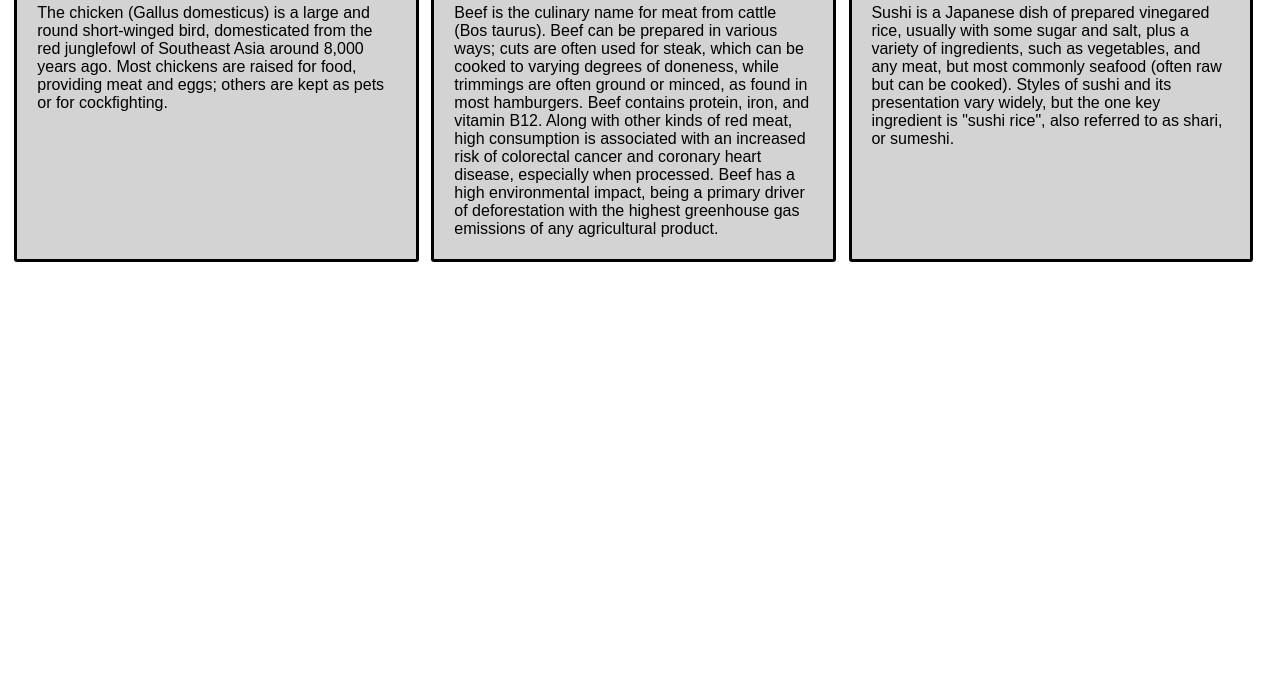
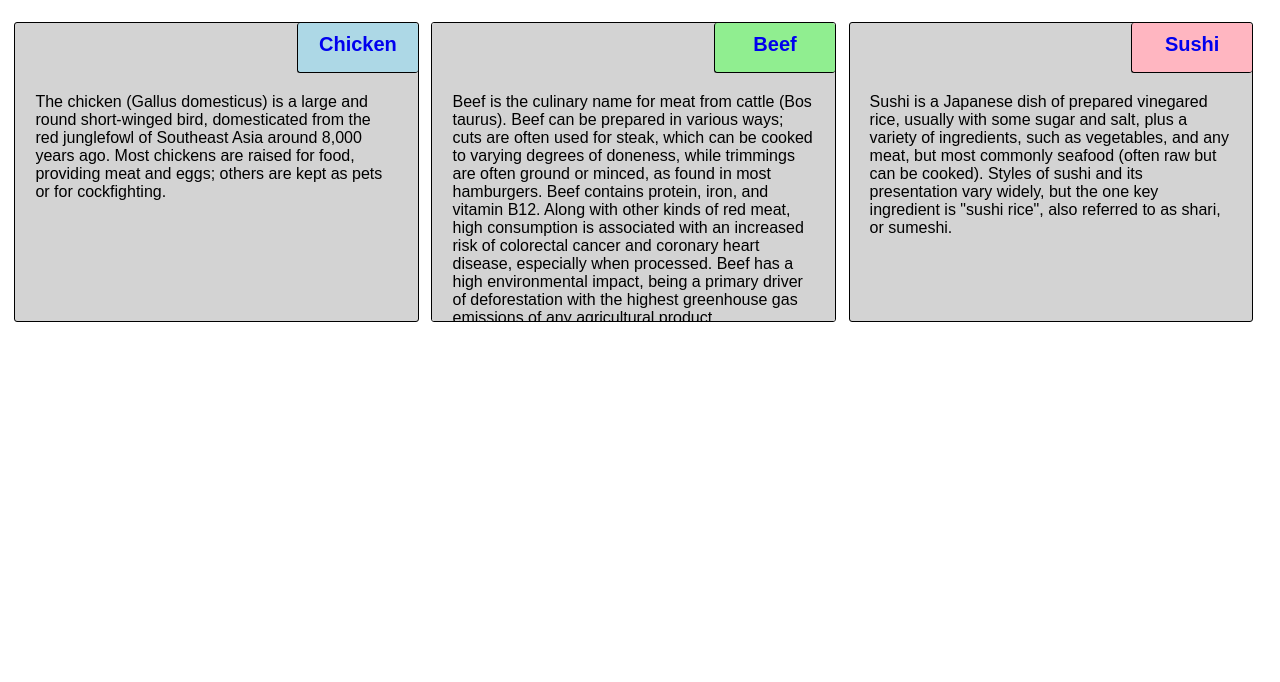
Before and after one commit to IanMayther/Coursera-Module-2, a plain HTML site: page module2-solution/index.html in a window 1280 px wide. Shown: the part 118-800 px from the top of the page. Drawn offline with Linux system fonts and the light colour scheme.

Commit message:
Completed assignment

```diff
--- a/module2-solution/CSS/module2.css
+++ b/module2-solution/CSS/module2.css
@@ -13,11 +13,26 @@ div {
     float: left;
 }
 
+h1 {
+    text-align: center;
+    font-size: 3.5em;
+}
+
+p {
+    padding-left: 5%;
+    padding-right: 5%;
+    clear: right;
+}
+
+a:hover, a:visited, a:link, a:active
+{
+    text-decoration: none;
+}
+
 .menu {
     height: 300px;
-    border: black 3px solid;
+    border: black 1px solid;
     border-radius: 3px;
-    padding-top: 5px;
     padding-bottom: 5px;
     background-color: lightgrey;
     margin-bottom: 10px;
@@ -26,21 +41,45 @@ div {
 
 .type {
     width: 30%;
+    height: 17%;
     float: right;
     margin-top: 0px;
     background-color: aqua;
-    padding: 0%;
+    padding-top: 10px;
+    padding-left: 0%;
+    padding-right: 0%;
     text-align: center;
+    border-left: 1px black solid;
+    border-bottom: 1px black solid;
+    border-radius: 3px;
+    font-size: 125%;
 }
 
-h1 {
-    text-align: center;
+#chicken {
+    background-color: lightblue;
 }
 
-p {
-    padding-left: 5%;
-    padding-right: 5%;
-    clear: right;
+#chicken:hover{
+    background-color: whitesmoke;
+    color: darkblue;
+}
+
+#beef {
+    background-color: lightgreen;
+}
+
+#beef:hover {
+    background-color: whitesmoke;
+    color: darkgreen;
+}
+
+#sushi {
+    background-color: lightpink;
+}
+
+#sushi:hover {
+    background-color: whitesmoke;
+    color: darkred;
 }
 
 /*Large Broswer setting*/
@@ -59,6 +98,14 @@ p {
         margin-left: .5%;
         margin-right: .5%;
     }
+
+    #item3 {
+        width: 99%;
+    }
+
+    #sushi {
+        width: 15%;
+    }
 }
 
 /*Mobile Browser settings*/
--- a/module2-solution/index.html
+++ b/module2-solution/index.html
@@ -10,15 +10,15 @@
         <h1>Our Menu</h1>
         <div>
             <div id="item1" class="menu browser">
-                <p id="chicken" class="type">Chicken</p>
+                <p id="chicken" class="type"><strong><a href="https://en.wikipedia.org/wiki/Chicken" target="_blank">Chicken</a></strong></p>
                 <p>The chicken (Gallus domesticus) is a large and round short-winged bird, domesticated from the red junglefowl of Southeast Asia around 8,000 years ago. Most chickens are raised for food, providing meat and eggs; others are kept as pets or for cockfighting.</p>
             </div>
             <div id="item2" class="menu browser">
-                <p id="beef" class="type">Beef</p>
+                <p id="beef" class="type"><strong><a href="https://en.wikipedia.org/wiki/Beef" target="_blank">Beef</a></strong></p>
                 <p>Beef is the culinary name for meat from cattle (Bos taurus). Beef can be prepared in various ways; cuts are often used for steak, which can be cooked to varying degrees of doneness, while trimmings are often ground or minced, as found in most hamburgers. Beef contains protein, iron, and vitamin B12. Along with other kinds of red meat, high consumption is associated with an increased risk of colorectal cancer and coronary heart disease, especially when processed. Beef has a high environmental impact, being a primary driver of deforestation with the highest greenhouse gas emissions of any agricultural product.</p>
             </div>
             <div id="item3" class="menu browser">
-                <p id="sushi" class="type">Sushi</p>
+                <p id="sushi" class="type"><strong><a href="https://en.wikipedia.org/wiki/Sushi" target="_blank">Sushi</a></strong></p>
                 <p>Sushi is a Japanese dish of prepared vinegared rice, usually with some sugar and salt, plus a variety of ingredients, such as vegetables, and any meat, but most commonly seafood (often raw but can be cooked). Styles of sushi and its presentation vary widely, but the one key ingredient is "sushi rice", also referred to as shari, or sumeshi.</p>
             </div>
         </div>
```
